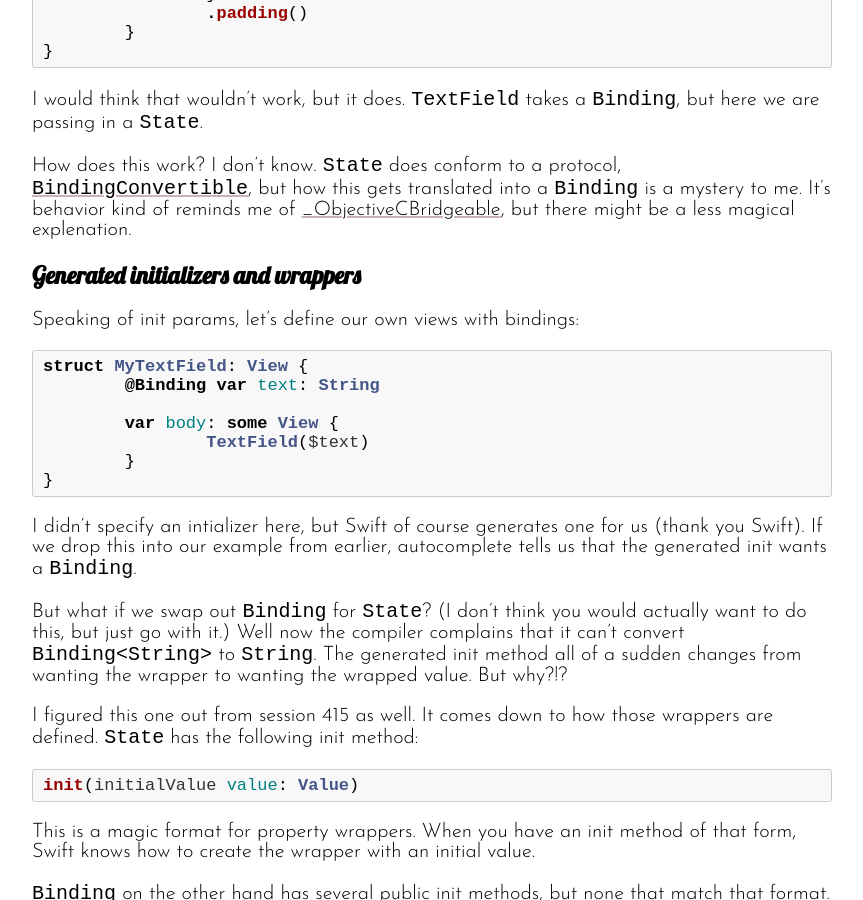
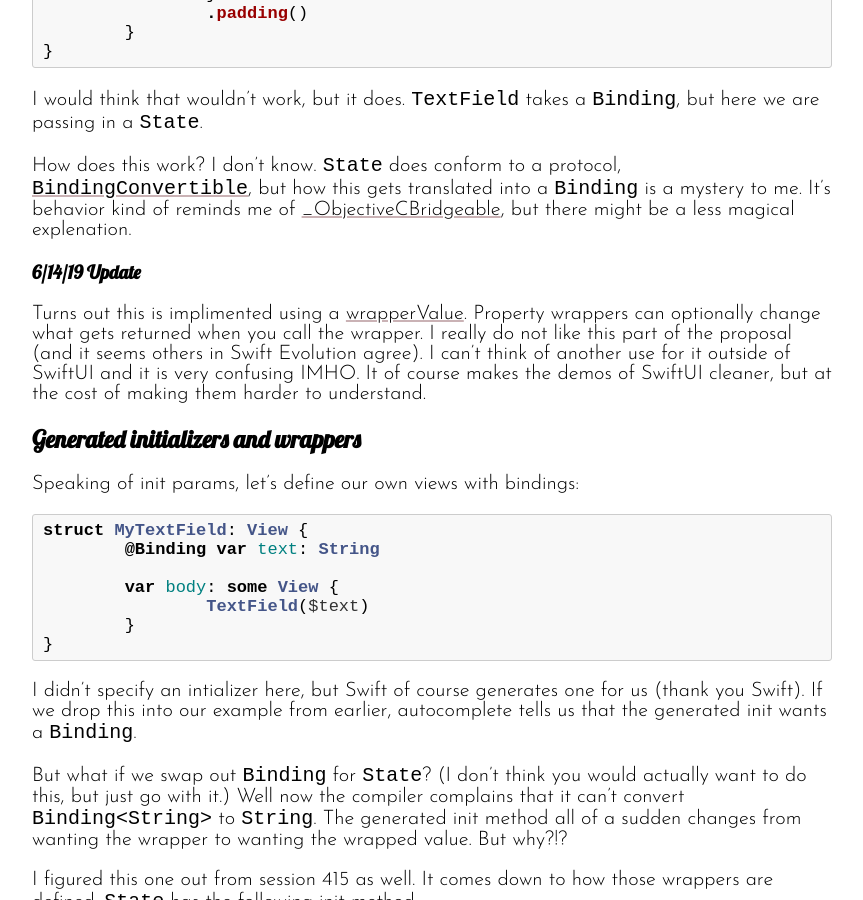
Before and after one commit to davbeck/davbeck.github.io, a Jekyll site: the page built from _posts/2019-06-11-digging-deeper-into-the-swift-behind-swiftui.md, in a window 1280 px wide and 900 px high, scrolled down 2850 px. Shown: the whole window, without its empty margins (208-1071 px from the left). Built offline with Jekyll 4.4.1, drawn with Linux system fonts in a browser that asks for light colours.

Commit message:
Update SwiftUI wrapperValue detail

```diff
--- a/_posts/2019-06-11-digging-deeper-into-the-swift-behind-swiftui.md
+++ b/_posts/2019-06-11-digging-deeper-into-the-swift-behind-swiftui.md
@@ -114,6 +114,10 @@ I would think that wouldn't work, but it does. `TextField` takes a `Binding`, bu
 
 How does this work? I don't know. `State` does conform to a protocol, [`BindingConvertible`](https://developer.apple.com/documentation/swiftui/bindingconvertible), but how this gets translated into a `Binding` is a mystery to me. It's behavior kind of reminds me of [_ObjectiveCBridgeable](https://swiftdoc.org/v1.2/protocol/_objectivecbridgeable/), but there might be a less magical explenation.
 
+### 6/14/19 Update
+
+Turns out this is implimented using a [wrapperValue](https://github.com/apple/swift-evolution/blob/master/proposals/0258-property-wrappers.md#delegating-access-to-the-storage-property). Property wrappers can optionally change what gets returned when you call the wrapper. I really do not like this part of the proposal (and it seems others in Swift Evolution agree). I can't think of another use for it outside of SwiftUI and it is very confusing IMHO. It of course makes the demos of SwiftUI cleaner, but at the cost of making them harder to understand.
+
 ## Generated initializers and wrappers
 
 Speaking of init params, let's define our own views with bindings:
```
